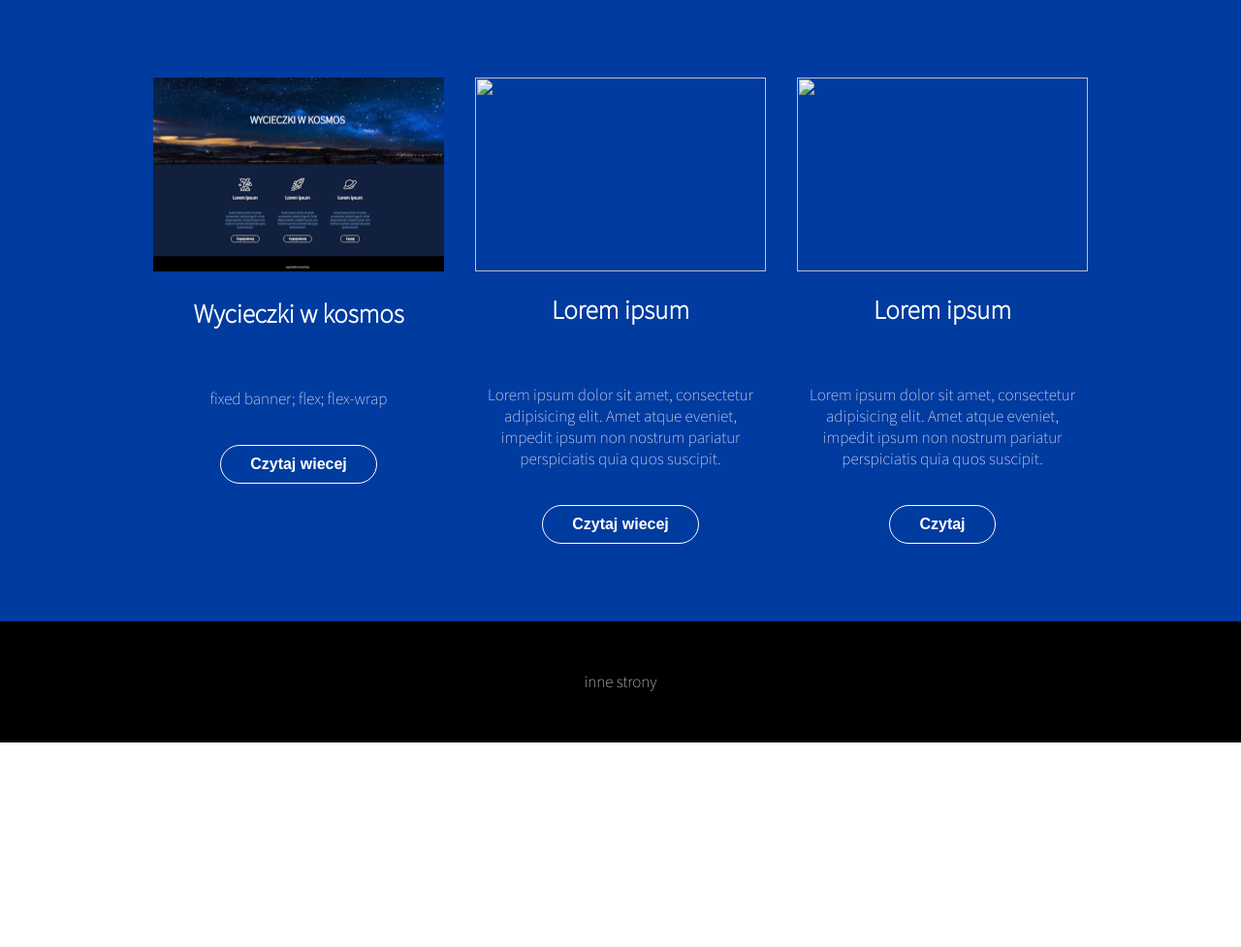
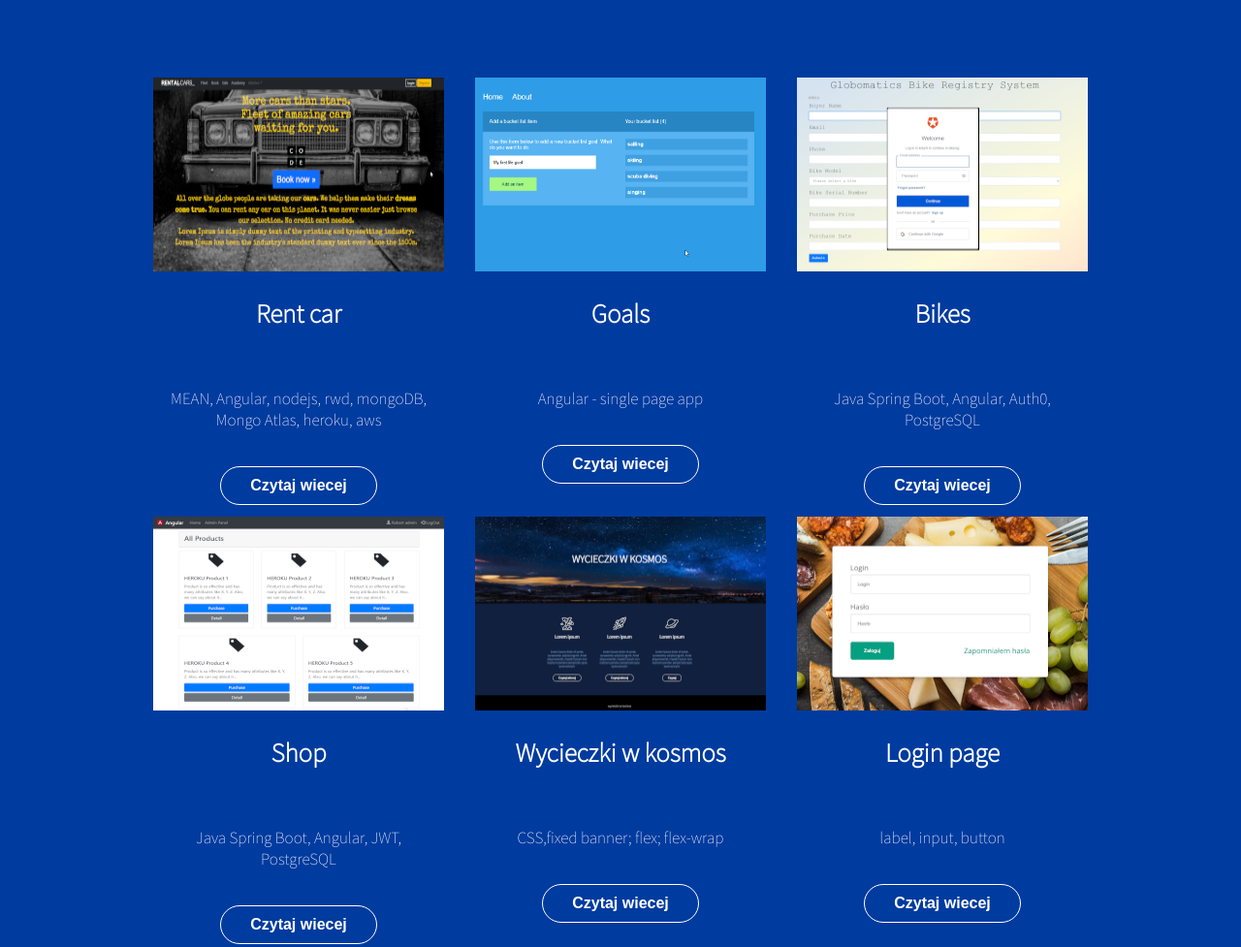
Before and after one commit to bobkoby5i/intro-html-css-examples, a plain HTML site: page index.html in a window 1280 px wide. Shown: the part 300-1277 px from the top of the page at 97% size. Before the commit the page ends 1066 px from the top, so only its background shows below. Drawn offline with Linux system fonts and the light colour scheme; files whose address does not match are found by name.

Commit message:
shop angular, Bikes Auth0, Goals, Wycieczki, Ser_Login

```diff
--- a/index.html
+++ b/index.html
@@ -21,24 +21,46 @@
 </header>
 
 <main class="container">
+    <section class="rocket">
+        <a href="https://koby5i-intro-rent-a-car.herokuapp.com/"><img src="./images/rent_a_car.png"></a>
+        <h2>Rent car</h2>
+        <p>MEAN, Angular, nodejs, rwd, mongoDB, Mongo Atlas, heroku, aws</p>
+        <button>Czytaj wiecej</button>
+    </section>
+    <section class="rocket">
+        <a href="https://koby5i-angular-intro-goals.herokuapp.com/"><img src="./images/goals.png"></a>
+        <h2>Goals</h2>
+        <p>Angular - single page app</p>
+        <button>Czytaj wiecej</button>
+    </section>
+    <section class="rocket">
+        <a href="https://koby5i-intro-bike-auth0.herokuapp.com/"><img src="./images/bikes_auth0.png"></a>
+        <h2>Bikes</h2>
+        <p>Java Spring Boot, Angular, Auth0, PostgreSQL</p>
+        <button>Czytaj wiecej</button>
+    </section>
+    <section class="rocket">
+        <a href="https://koby5i-intro-shop-spring-fe.herokuapp.com/home"><img src="./images/shop_angular.png"></a>
+        <h2>Shop</h2>
+        <p>Java Spring Boot, Angular, JWT, PostgreSQL</p>
+        <button>Czytaj wiecej</button>
+    </section>
+
+
     <section class="my_section rocket">
         <a href="./wycieczki_w_kosmos/index.html"><img src="./images/wycieczki_w_kosmos.png"></a>
         <h2>Wycieczki w kosmos</h2>
-        <p>fixed banner; flex; flex-wrap</p>
+        <p>CSS,fixed banner; flex; flex-wrap</p>
         <button>Czytaj wiecej</button>
     </section>
     <section class="rocket">
-        <img src="./images/icon-startup.png" />
-        <h2>Lorem ipsum</h2>
-        <p>Lorem ipsum dolor sit amet, consectetur adipisicing elit. Amet atque eveniet, impedit ipsum non nostrum pariatur perspiciatis quia quos suscipit.</p>
+        <a href="./ser_login/index.html"><img src="./images/ser_login.png"></a>
+        <h2>Login page</h2>
+        <p>label, input, button</p>
         <button>Czytaj wiecej</button>
     </section>
-    <section class="rocket">
-        <img src="./images/icon-saturn.png" />
-        <h2>Lorem ipsum</h2>
-        <p>Lorem ipsum dolor sit amet, consectetur adipisicing elit. Amet atque eveniet, impedit ipsum non nostrum pariatur perspiciatis quia quos suscipit.</p>
-        <button>Czytaj</button>
-    </section>
+
+
 </main>
 
 
```
Also changed, not shown: images/bikes_auth0.png (added), images/goals.png (added), images/rent_a_car.png (added), images/shop.png (added), images/shop_angular.png (added).
